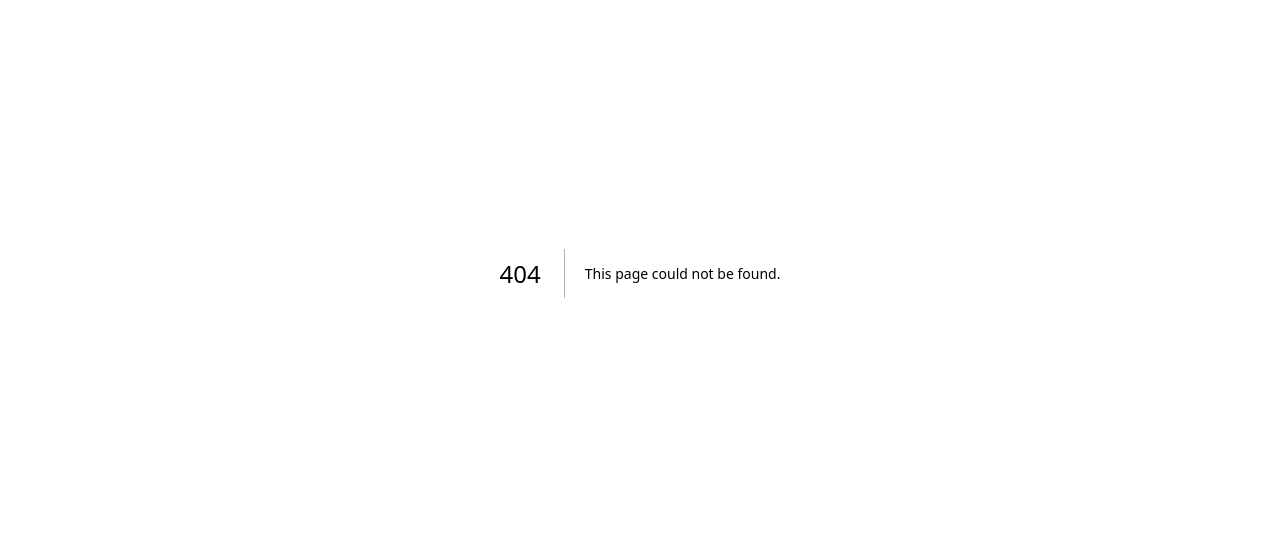
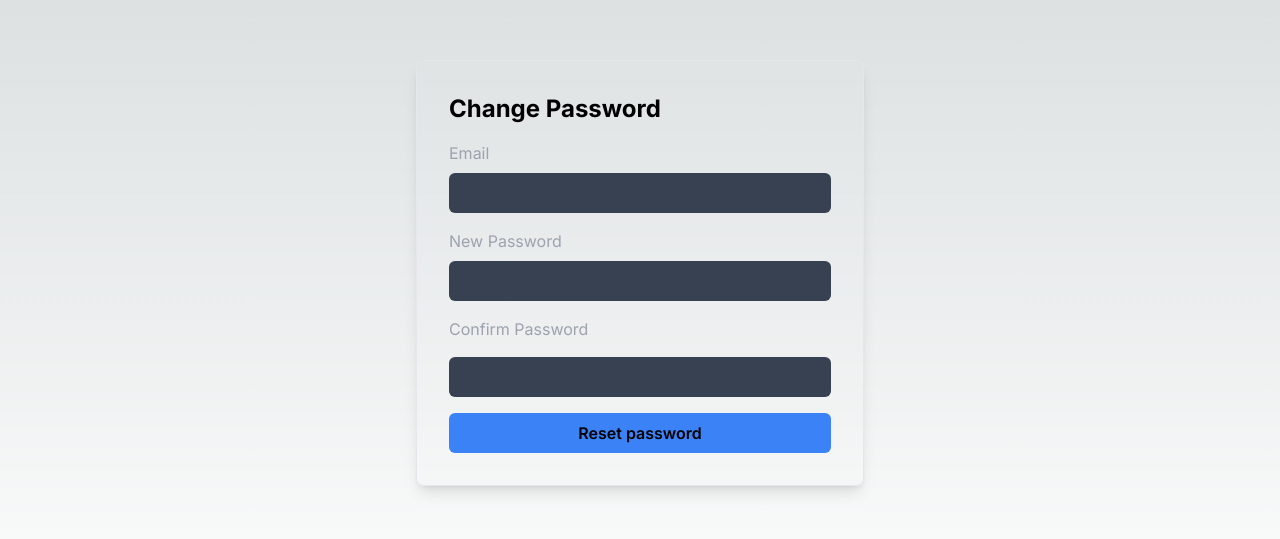
Before and after one commit to abubalo/uokpq, a Next.js app in the folder client/: page /reset-password in a window 1280 px wide. Before the commit this address had no page. Shown: the part 127-666 px from the top of the page. Built offline with nearby package versions, Linux system fonts and the light colour scheme.

Commit message:
Create reset password page form

```diff
--- /dev/null
+++ b/client/app/(auth)/reset-password/page.tsx
@@ -0,0 +1,108 @@
+"use client";
+import React from "react";
+import { useForm, SubmitHandler } from "react-hook-form";
+import { yupResolver } from "@hookform/resolvers/yup";
+import * as yup from "yup";
+
+type Inputs = {
+  email: string;
+  password: string;
+  confirmPass: string;
+};
+
+const schema = yup.object().shape({
+  email: yup
+    .string()
+    .email("Invalid email format")
+    .required("Email is required"),
+  password: yup
+    .string()
+    .min(6, "Password must be at least 6 characters")
+    .required("Password is required"),
+  confirmPass: yup
+    .string()
+    .oneOf([yup.ref("password")], "Passwords must match")
+    .required("Confirm Password is required"),
+});
+
+const Reset: React.FC = () => {
+  const {
+    register,
+    handleSubmit,
+    formState: { errors },
+  } = useForm<Inputs>({
+    resolver: yupResolver(schema),
+  });
+
+  const onSubmit: SubmitHandler<Inputs> = (data) => {
+    console.log(data);
+  };
+
+  return (
+    <section className="min-h-screen flex items-center justify-center">
+      <div className="border dark:border-gray-700 p-8 rounded-lg shadow-lg w-full max-w-md space-y-4">
+        <h2 className="text-2xl font-bold">Change Password</h2>
+        <form onSubmit={handleSubmit(onSubmit)} className="space-y-4">
+          <div className="">
+            <label className="block text-gray-400 mb-2" htmlFor="email">
+              Email
+            </label>
+            <input
+              id="email"
+              type="email"
+              {...register("email")}
+              className={`w-full px-3 py-2 rounded-md ${
+                errors.email ? "border-red-500" : "border-gray-700"
+              } focus:outline-none focus:border-blue-500 bg-gray-700 text-white`}
+            />
+            {errors.email && (
+              <p className="text-red-500 text-sm">{errors.email.message}</p>
+            )}
+          </div>
+          <div className="">
+            <label className="block text-gray-400 mb-2" htmlFor="password">
+              New Password
+            </label>
+            <input
+              id="password"
+              type="password"
+              {...register("password")}
+              className={`w-full px-3 py-2 rounded-md ${
+                errors.password ? "border-red-500" : "border-gray-700"
+              } focus:outline-none focus:border-blue-500 bg-gray-700 text-white`}
+            />
+            {errors.password && (
+              <p className="text-red-500 text-sm">{errors.password.message}</p>
+            )}
+          </div>
+          <div className="">
+            <label className="block text-gray-400 mb-4" htmlFor="confirmPass">
+              Confirm Password
+            </label>
+            <input
+              id="confirmPass"
+              type="confirmPass"
+              {...register("confirmPass")}
+              className={`w-full px-3 py-2 rounded-md ${
+                errors.confirmPass ? "border-red-500" : "border-gray-700"
+              } focus:outline-none focus:border-blue-500 bg-gray-700 text-white`}
+            />
+            {errors.confirmPass && (
+              <p className="text-red-500 text-sm">
+                {errors.confirmPass.message}
+              </p>
+            )}
+          </div>
+          <button
+            type="submit"
+            className="w-full py-2 px-4 bg-blue-500 hover:bg-blue-600 rounded-md  font-semibold"
+          >
+            Reset password
+          </button>
+        </form>
+      </div>
+    </section>
+  );
+};
+
+export default Reset;
```
